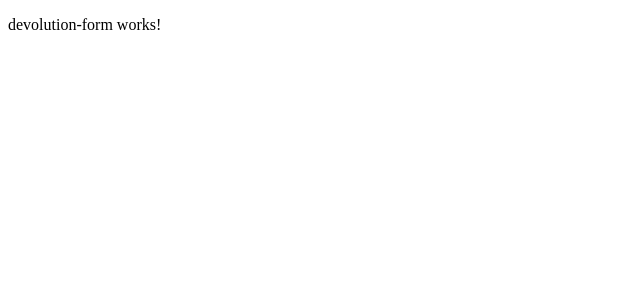
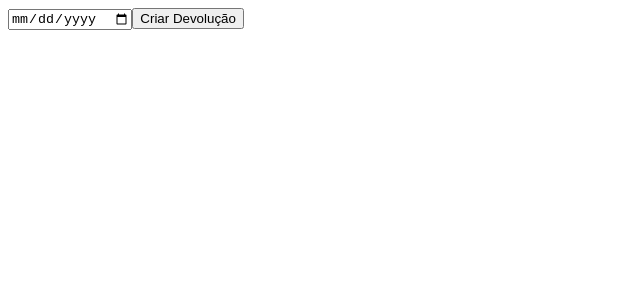
Before and after one commit to gabibento/controle-epi-angular, an Angular app in the folder controle-epi/: page /devolution-form/1 in a window 1280 px wide. Shown: the top 300 px of the page, without its empty margins (0-640 px from the left). Built offline with nearby package versions, Linux system fonts and the light colour scheme.

Commit message:
feat: adiciona cadastro de devolução

```diff
--- a/controle-epi/src/app/components/forms/devolution-form/devolution-form.html
+++ b/controle-epi/src/app/components/forms/devolution-form/devolution-form.html
@@ -1 +1,5 @@
-<p>devolution-form works!</p>
+<form (ngSubmit)="create()">
+    <input type="date" name="devolutionDate" [(ngModel)]="devolution.devolutionDate">
+
+    <button type="submit">Criar Devolução</button>
+</form>
--- a/controle-epi/src/app/components/forms/devolution-form/devolution-form.ts
+++ b/controle-epi/src/app/components/forms/devolution-form/devolution-form.ts
@@ -1,10 +1,13 @@
 import { Component } from '@angular/core';
 import { DevolutionService } from '../../../services/devolution-service';
 import { DevolutionFormInterface } from '../../../interfaces/DevolutionFormInterface';
+import { ActivatedRoute, Router } from '@angular/router';
+import { CommonModule } from '@angular/common';
+import { FormsModule } from '@angular/forms';
 
 @Component({
   selector: 'app-devolution-form',
-  imports: [],
+  imports: [CommonModule, FormsModule],
   templateUrl: './devolution-form.html',
   styleUrl: './devolution-form.css'
 })
@@ -13,9 +16,20 @@ export class DevolutionForm {
     loanId: 0,
     devolutionDate: ''
   }
-  constructor(private devolutionService: DevolutionService){}
+
+  ngOnInit(){
+    this.devolution.loanId = Number(this.route.snapshot.paramMap.get("id"));
+  }
+  constructor(private devolutionService: DevolutionService, private router: Router, private route: ActivatedRoute){}
 
   create(){
-
+    return this.devolutionService.create(this.devolution).subscribe({
+      next: () => {
+        this.router.navigate(["/devolutions"]);
+      },
+      error: (err) => {
+        console.log(err)
+      }
+    })
   }
 }
--- a/controle-epi/src/app/components/lists/devolution/devolution.ts
+++ b/controle-epi/src/app/components/lists/devolution/devolution.ts
@@ -32,12 +32,11 @@ export class Devolution {
   getDevolutionsByLoan() {
     this.devolutionService.getByLoan(this.loanId).subscribe({
       next: (data) => {
-        console.log(data);
-
         if (!data) {
           this.router.navigate([`/devolution-form/${this.loanId}`]);
           return;
         }
+
         this.devolution = data;
       },
       error: (err) => {
```
